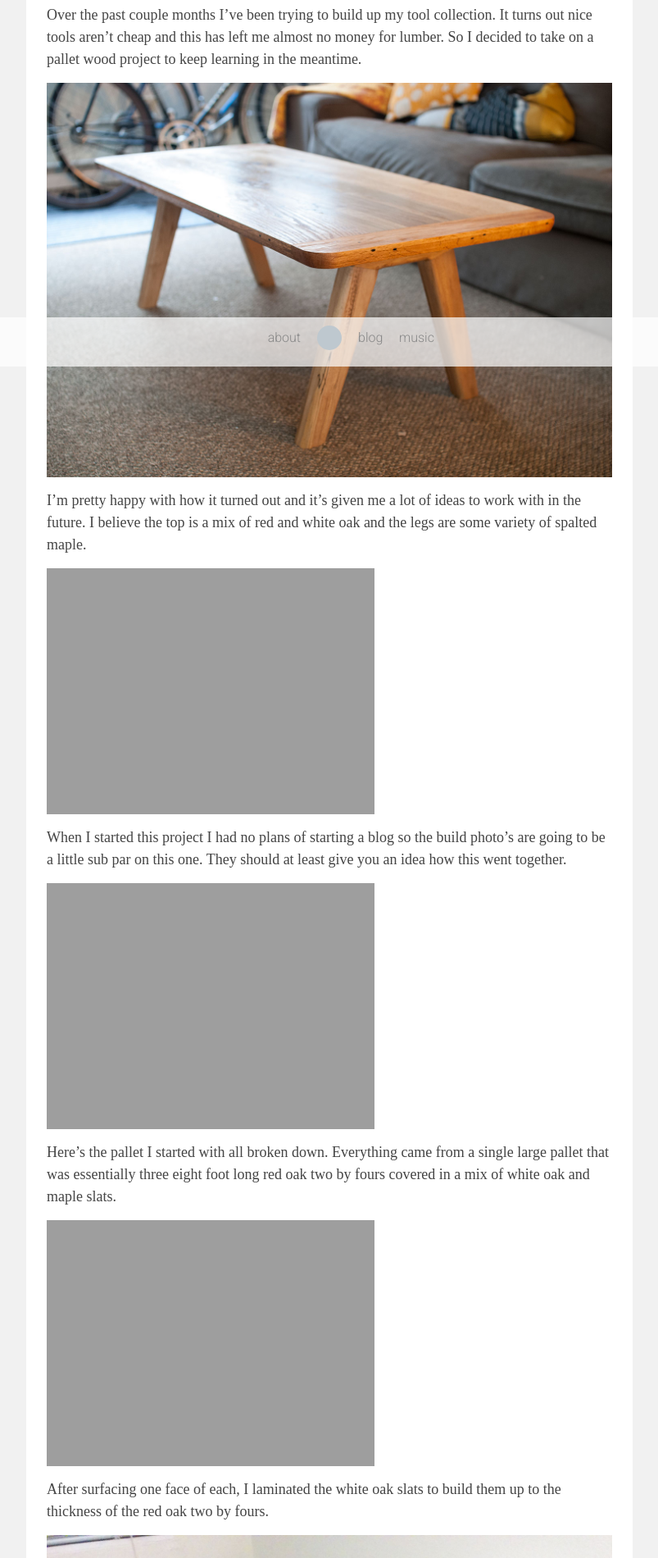
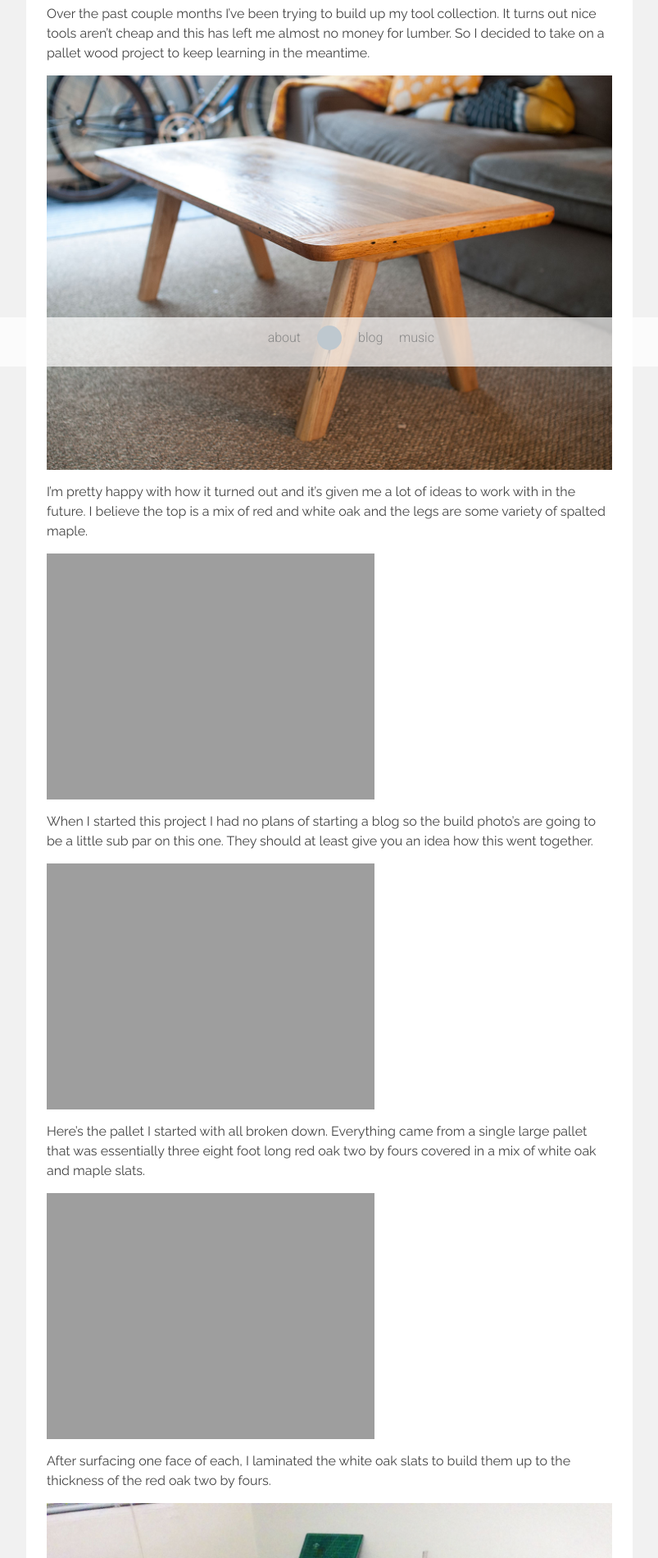
Before and after one commit to constellates/blog.constellates, a Jekyll site: the page built from _posts/2016-03-06-pallet-coffee-table.markdown, in a window 1280 px wide. Shown: the part 453-2353 px from the top of the page at 82% size, without its empty margins (238-1041 px from the left). Built offline with Jekyll 4.4.1, drawn with Linux system fonts in a browser that asks for light colours.

Commit message:
Updated main body font

```diff
--- a/_includes/head.html
+++ b/_includes/head.html
@@ -10,6 +10,5 @@
   <link rel="stylesheet" href="{{ "/css/main.css" | prepend: site.baseurl }}">
   <link rel="canonical" href="{{ page.url | replace:'index.html','' | prepend: site.baseurl | prepend: site.url }}">
   <link rel="alternate" type="application/rss+xml" title="{{ site.title }}" href="{{ "/feed.xml" | prepend: site.baseurl | prepend: site.url }}">
-  <link href='https://fonts.googleapis.com/css?family=Roboto:400,300' rel='stylesheet' type='text/css' />
  {% if page.image %}<meta property="og:image" content={{ page.image | prepend: site.url}} />{% endif %}
 </head>
--- a/_sass/_base.scss
+++ b/_sass/_base.scss
@@ -1,4 +1,5 @@
 @import url(https://fonts.googleapis.com/css?family=Roboto:400,300);
+@import url(https://fonts.googleapis.com/css?family=Raleway);
 
 /**
  * Reset some basic elements
--- a/_sass/_layout.scss
+++ b/_sass/_layout.scss
@@ -258,8 +258,8 @@ h1, h2, h3, h4 {
     }
 
     p {
-        font-size: 18px;
-        font-family: serif;
+        font-size: 16px;
+        font-family: Raleway;
         color: #444;
     }
 }
```
